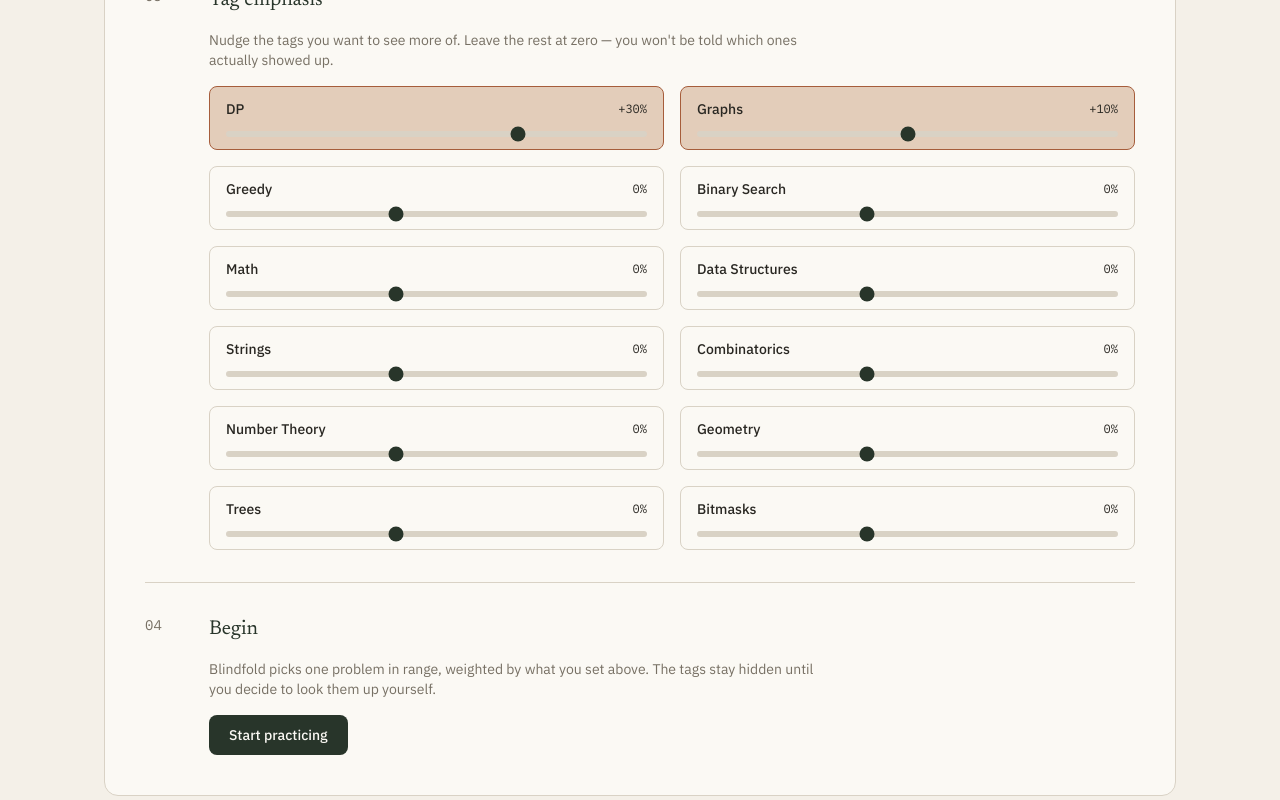
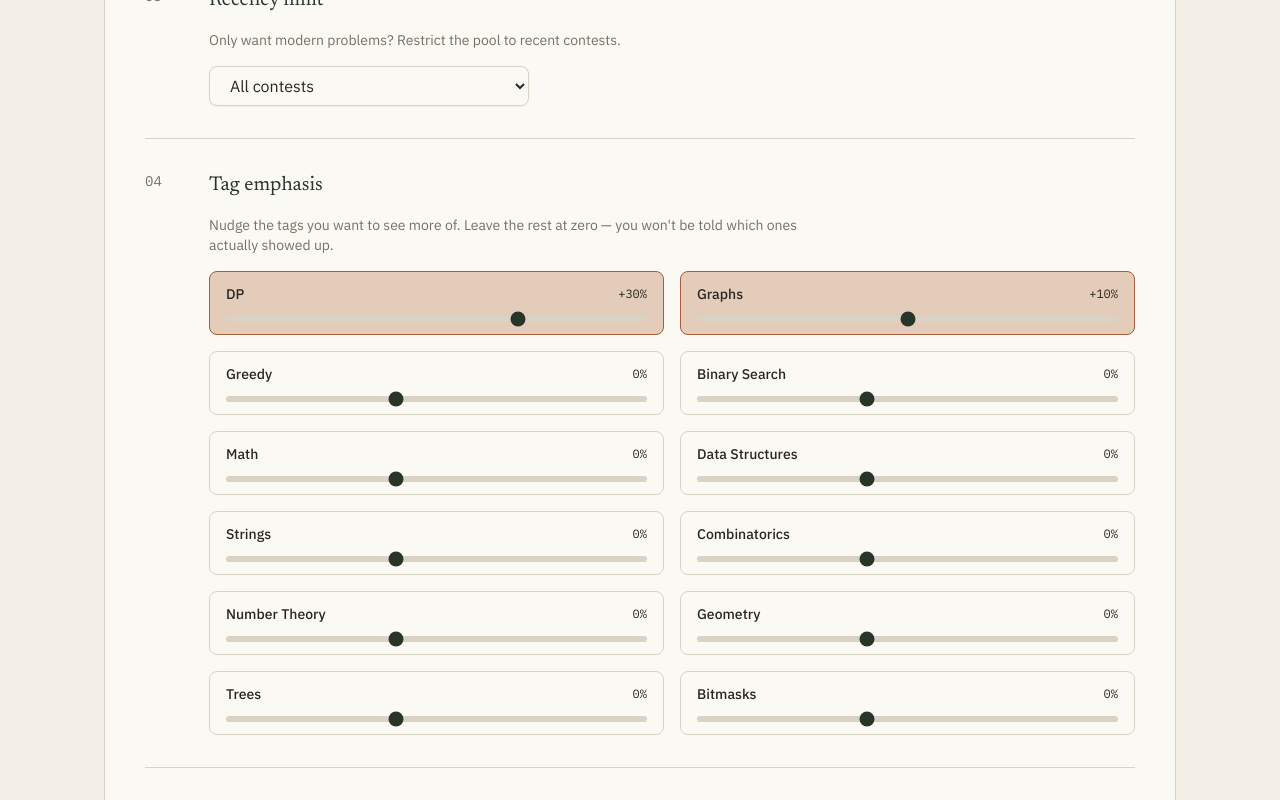
Before and after one commit to itz-lakshya/blindfold, a Next.js app: page / in a window 1280 px wide. Shown: the part 1560-2360 px from the top of the page. Built offline with nearby package versions, Linux system fonts and the light colour scheme.

Commit message:
add remembering user settings

```diff
--- a/app/practice/page.tsx
+++ b/app/practice/page.tsx
@@ -24,6 +24,9 @@ function PracticeContent() {
     const minRating = parseInt(searchParams.get("minRating") || "1500", 10);
     const maxRating = parseInt(searchParams.get("maxRating") || "1800", 10);
     let tagBiases = {};
+    const maxAgeParam = searchParams.get("maxAgeContests");
+    const maxAgeContests = maxAgeParam ? parseInt(maxAgeParam, 10) : undefined;
+
     const tagsParam = searchParams.get("tags");
     if (tagsParam) {
       try {
@@ -32,7 +35,7 @@ function PracticeContent() {
         console.error("Failed to parse tags", e);
       }
     }
-    return { minRating, maxRating, tagBiases };
+    return { minRating, maxRating, tagBiases, maxAgeContests };
   };
 
   const loadProblem = async () => {
--- a/components/PracticeConfig.tsx
+++ b/components/PracticeConfig.tsx
@@ -6,7 +6,7 @@
 "use client";
 
 import Link from "next/link";
-import { useState } from "react";
+import { useState, useEffect } from "react";
 import RatingRange from "./RatingRange";
 import TagBias from "./TagBias";
 import CfHandleSync from "./CfHandleSync";
@@ -15,7 +15,10 @@ export type PracticeConfigState = {
   minRating: number;
   maxRating: number;
   tagBiases: Record<string, number>;
+  maxAgeContests?: number;
 };
+
+const CONFIG_STORAGE_KEY = "blindfold_practice_config";
 
 function Step({
   number,
@@ -45,11 +48,42 @@ export default function PracticeConfig() {
       "dp": 30,
       "graphs": 10,
     },
+    maxAgeContests: undefined,
   });
+
+  const [isLoaded, setIsLoaded] = useState(false);
+
+  // Load from local storage on mount
+  useEffect(() => {
+    try {
+      const saved = localStorage.getItem(CONFIG_STORAGE_KEY);
+      if (saved) {
+        setConfig(JSON.parse(saved));
+      }
+    } catch (e) {
+      console.error("Failed to load config from storage");
+    }
+    setIsLoaded(true);
+  }, []);
+
+  // Save to local storage whenever config changes
+  useEffect(() => {
+    if (isLoaded) {
+      try {
+        localStorage.setItem(CONFIG_STORAGE_KEY, JSON.stringify(config));
+      } catch (e) {
+        console.error("Failed to save config to storage");
+      }
+    }
+  }, [config, isLoaded]);
 
   const qs = new URLSearchParams();
   qs.set("minRating", config.minRating.toString());
   qs.set("maxRating", config.maxRating.toString());
+
+  if (config.maxAgeContests !== undefined) {
+    qs.set("maxAgeContests", config.maxAgeContests.toString());
+  }
 
   const active = Object.entries(config.tagBiases).filter(([_, v]) => v !== 0);
   if (active.length > 0) {
@@ -78,7 +112,24 @@ export default function PracticeConfig() {
         />
       </Step>
 
-      <Step number="03" title="Tag emphasis">
+      <Step number="03" title="Recency limit">
+        <p className="mb-4 max-w-prose text-sm text-muted">
+          Only want modern problems? Restrict the pool to recent contests.
+        </p>
+        <select
+          value={config.maxAgeContests || "any"}
+          onChange={(e) => setConfig({ ...config, maxAgeContests: e.target.value === "any" ? undefined : parseInt(e.target.value, 10) })}
+          className="rounded-md border border-border bg-surface px-4 py-2 text-ink shadow-sm focus:border-primary focus:outline-none focus:ring-1 focus:ring-primary w-full max-w-xs"
+        >
+          <option value="any">All contests</option>
+          <option value="20">Last 20 contests</option>
+          <option value="50">Last 50 contests</option>
+          <option value="100">Last 100 contests</option>
+          <option value="200">Last 200 contests</option>
+        </select>
+      </Step>
+
+      <Step number="04" title="Tag emphasis">
         <p className="mb-4 max-w-prose text-sm text-muted">
           Nudge the tags you want to see more of. Leave the rest at zero —
           you won&apos;t be told which ones actually showed up.
@@ -89,7 +140,7 @@ export default function PracticeConfig() {
         />
       </Step>
 
-      <Step number="04" title="Begin">
+      <Step number="05" title="Begin">
         <p className="mb-4 max-w-prose text-sm text-muted">
           Blindfold picks one problem in range, weighted by what you set
           above. The tags stay hidden until you decide to look them up
--- a/lib/recommender.ts
+++ b/lib/recommender.ts
@@ -7,13 +7,9 @@
 import { getProblemId } from "./utils";
 import { Problem, PracticeConfig, UserContext } from "./types";
 
-/**
- * Filter problems by rating and exclude previously seen/attempted problems.
- */
 export function filterEligibleProblems(
   problems: Problem[],
-  minRating: number,
-  maxRating: number,
+  config: PracticeConfig,
   context?: UserContext
 ): Problem[] {
   let solvedSet = new Set<string>();
@@ -26,9 +22,19 @@ export function filterEligibleProblems(
     seenSet = new Set(context.seenProblemIds || []);
   }
 
+  // Find max contest ID if we need to filter by recency limit
+  let maxContestId = 0;
+  if (config.maxAgeContests !== undefined) {
+    maxContestId = problems.reduce((max, p) => Math.max(max, p.contestId), 0);
+  }
+
   return problems.filter((p) => {
     if (typeof p.rating !== "number") return false;
-    if (p.rating < minRating || p.rating > maxRating) return false;
+    if (p.rating < config.minRating || p.rating > config.maxRating) return false;
+
+    if (config.maxAgeContests !== undefined) {
+      if (p.contestId < maxContestId - config.maxAgeContests) return false;
+    }
 
     const problemId = getProblemId(p.contestId, p.index);
     if (solvedSet.has(problemId)) return false;
@@ -39,9 +45,6 @@ export function filterEligibleProblems(
   });
 }
 
-/**
- * Newer problems get a slight modifier.
- */
 export function calculateRecencyWeight(contestId: number): number {
   if (contestId > 1800) return 1.50;
   if (contestId > 1400) return 1.35;
@@ -49,10 +52,6 @@ export function calculateRecencyWeight(contestId: number): number {
   return 1.00;
 }
 
-/**
- * Calculate the multiplier based on the strongest positive tag,
- * with minor adjustments for other tags.
- */
 export function calculateTopicWeight(tags: string[], tagBiases: Record<string, number>): number {
   let baseWeight = 1.0;
 
@@ -133,7 +132,7 @@ export function recommendProblem(problems: Problem[], config: PracticeConfig, us
     throw new Error("Invalid rating range.");
   }
 
-  const valid = filterEligibleProblems(problems, config.minRating, config.maxRating, userContext);
+  const valid = filterEligibleProblems(problems, config, userContext);
 
   if (valid.length === 0) {
     throw new Error("No unseen problems match your current configuration.");
--- a/lib/types.ts
+++ b/lib/types.ts
@@ -14,6 +14,7 @@ export type PracticeConfig = {
   minRating: number;
   maxRating: number;
   tagBiases: Record<string, number>;
+  maxAgeContests?: number;
 };
 
 export type UserHistory = {
```
